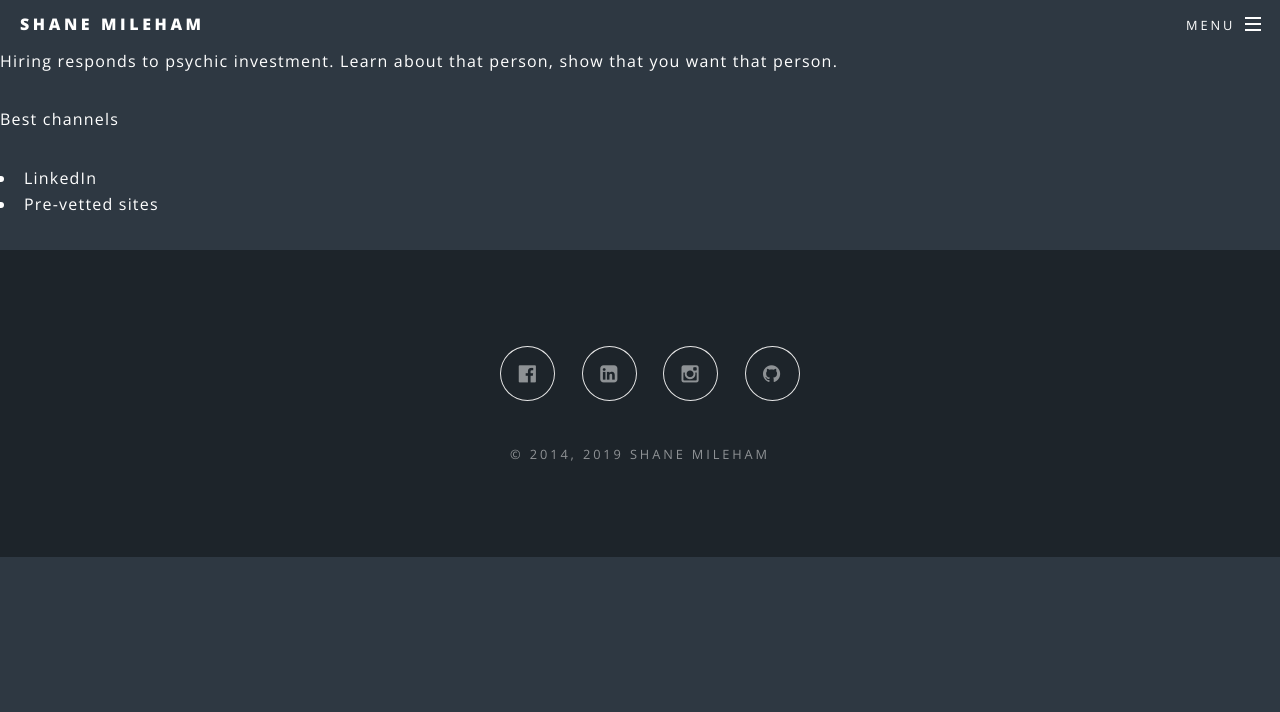
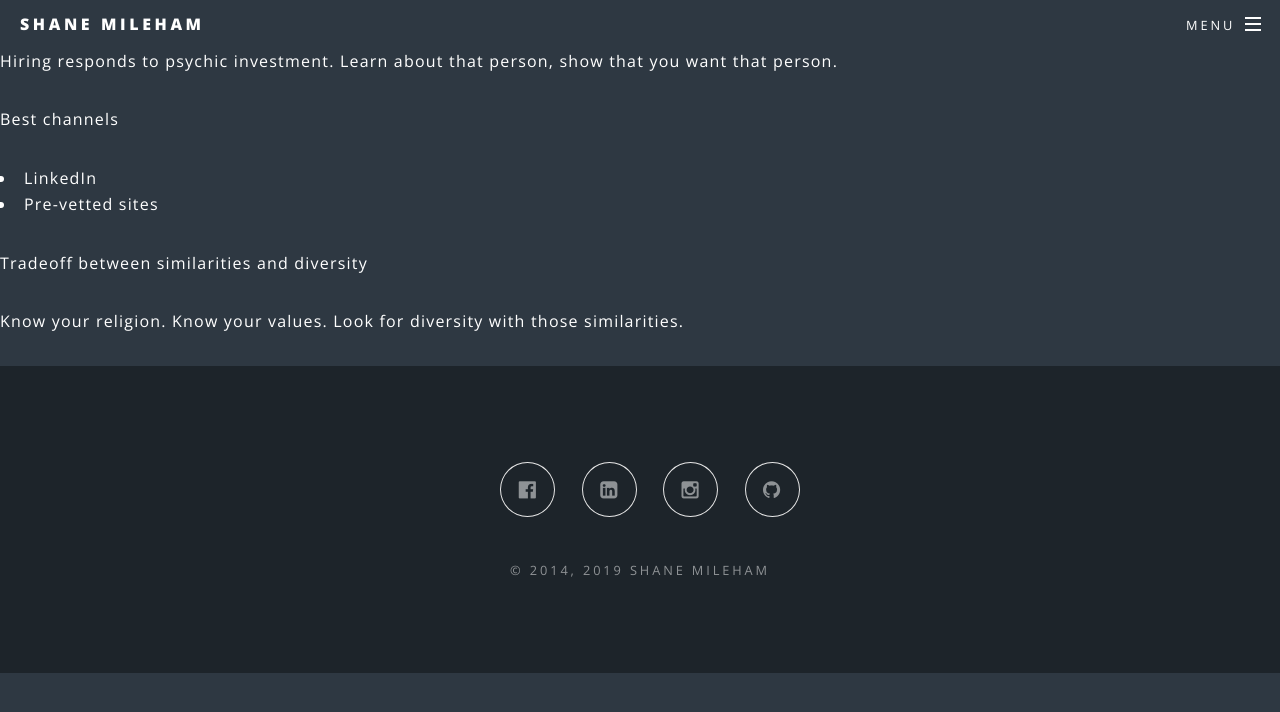
Before and after one commit to shanemileham/shanemileham.github.io, a Jekyll site: the page built from _kb/professional/hiring/hiring.md, in a window 1280 px wide. Shown: the top 712 px of the page. Built offline with Jekyll 4.4.1, drawn with Linux system fonts in a browser that asks for light colours; comment, search, counter and statistics services are not loaded.

Commit message:
Added hiring notes

```diff
--- a/_kb/professional/hiring/hiring.md
+++ b/_kb/professional/hiring/hiring.md
@@ -7,3 +7,7 @@ Hiring responds to psychic investment. Learn about that person, show that you wa
 Best channels
 - LinkedIn
 - Pre-vetted sites
+
+Tradeoff between similarities and diversity
+
+Know your religion. Know your values. Look for diversity with those similarities.
```
